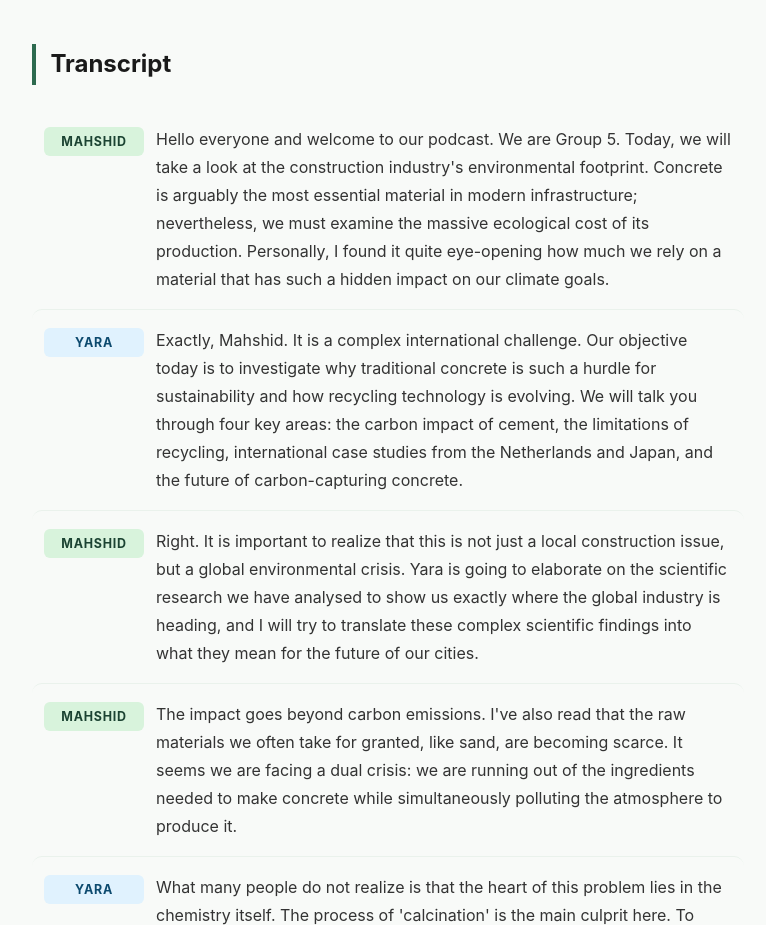
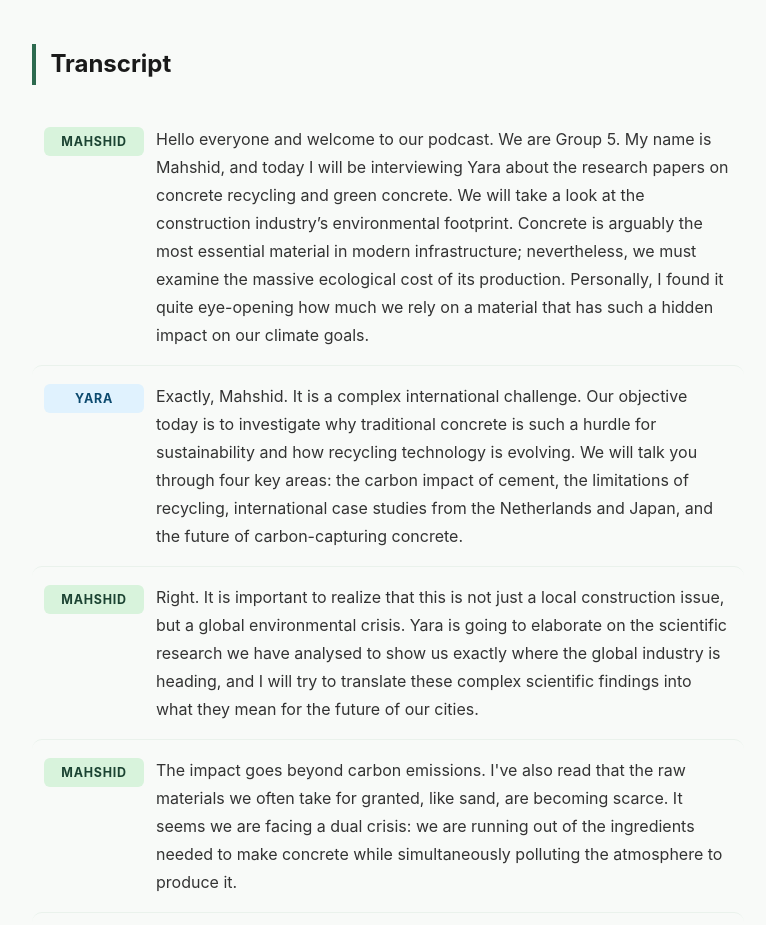
Before and after one commit to Nimasaghi-dev/Ecocast-podcast, a website built with Vite: page index.html in a window 1280 px wide. Shown: the part 2900-3825 px from the top of the page, without its empty margins (252-1018 px from the left). Built offline with nearby package versions, Linux system fonts and the light colour scheme.

Commit message:
change a piece of transcript

```diff
--- a/index.html
+++ b/index.html
@@ -238,13 +238,7 @@
             <div class="transcript-entry">
               <span class="speaker speaker-mahshid">Mahshid</span>
               <p>
-                Hello everyone and welcome to our podcast. We are Group 5.
-                Today, we will take a look at the construction industry's
-                environmental footprint. Concrete is arguably the most essential
-                material in modern infrastructure; nevertheless, we must examine
-                the massive ecological cost of its production. Personally, I
-                found it quite eye-opening how much we rely on a material that
-                has such a hidden impact on our climate goals.
+                Hello everyone and welcome to our podcast. We are Group 5. My name is Mahshid, and today I will be interviewing Yara about the research papers on concrete recycling and green concrete. We will take a look at the construction industry’s environmental footprint. Concrete is arguably the most essential material in modern infrastructure; nevertheless, we must examine the massive ecological cost of its production. Personally, I found it quite eye-opening how much we rely on a material that has such a hidden impact on our climate goals.
               </p>
             </div>
 
```
